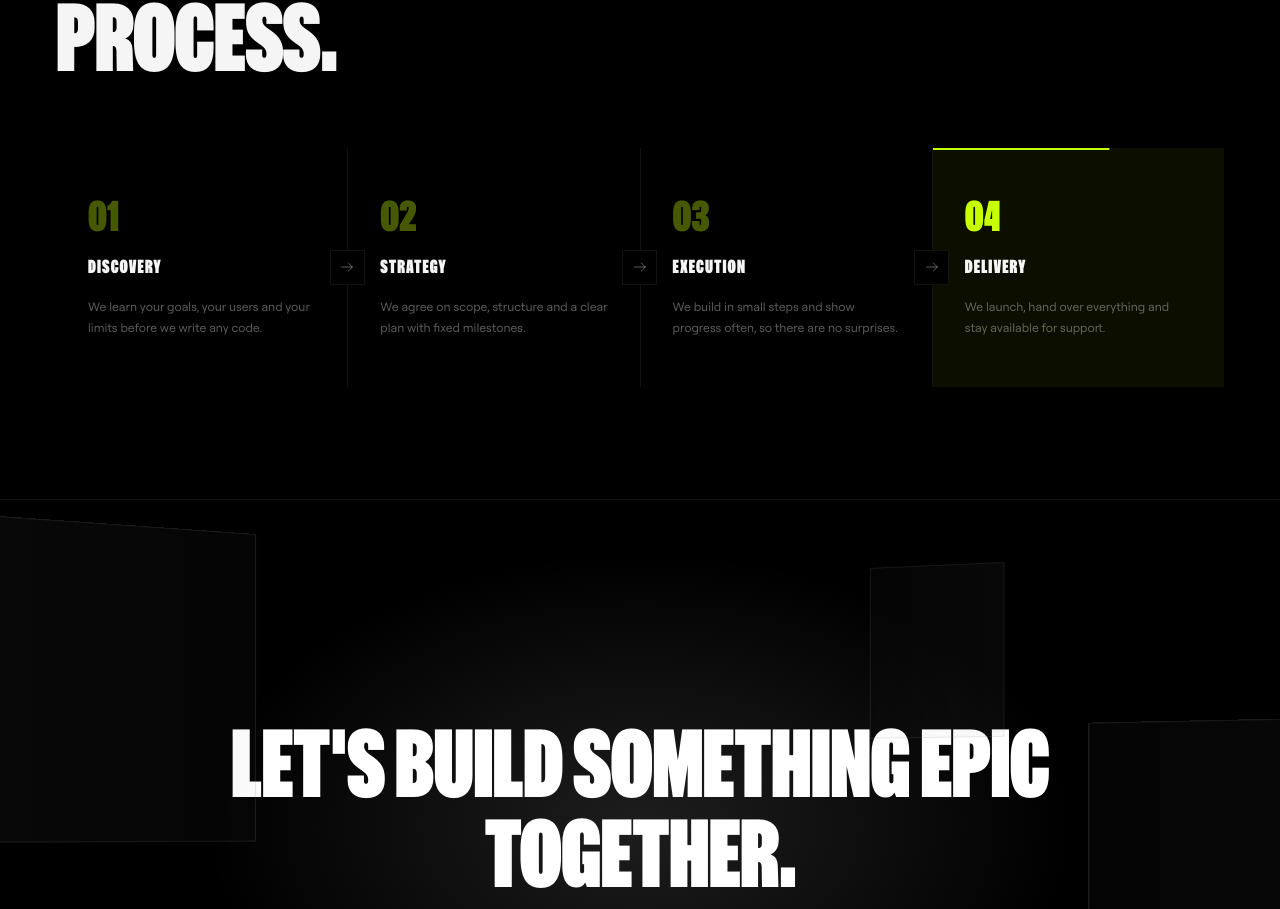
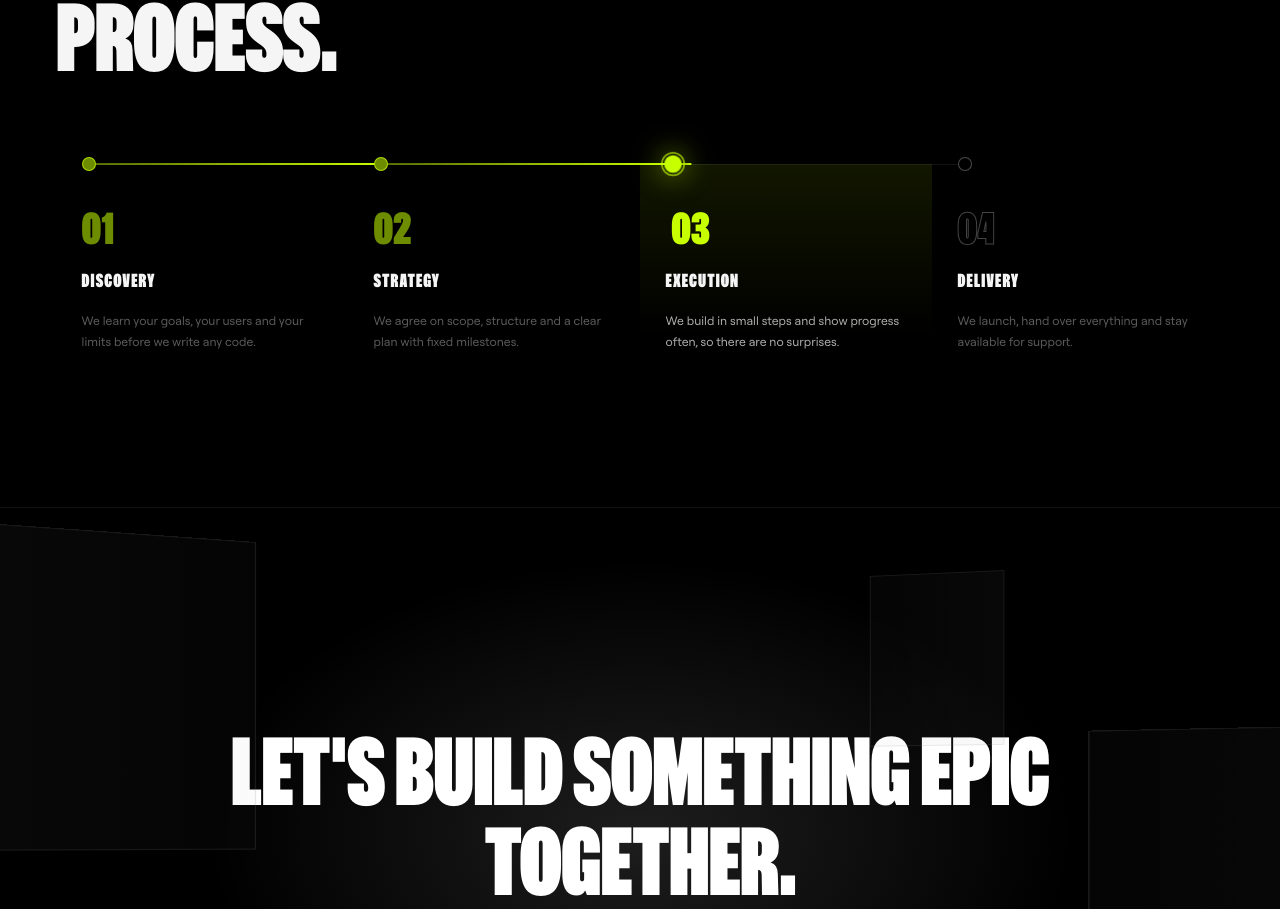
Before and after one commit to ryzkeos/arkeos, a Next.js app: page /services in a window 1280 px wide. Shown: the part 1667-2576 px from the top of the page. Built offline with nearby package versions, Linux system fonts and the light colour scheme; no server answers; the database is empty.

Commit message:
services page: redesign process section as connected timeline animation

```diff
--- a/components/ProcessFlow.tsx
+++ b/components/ProcessFlow.tsx
@@ -3,34 +3,27 @@ import { useEffect, useRef, useState, type CSSProperties } from "react";
 import { prefersReducedMotion } from "@/lib/gsap";
 import type { ProcessStep } from "@/lib/types";
 
-const DWELL_MS = 1100;
+const DWELL_MS = 1500;
 const TRAVEL_MS = 700;
-const REST_MS = 1800;
+const REST_MS = 2200;
+const RESET_MS = 700;
 const MAX_COLS = 4;
 
 type Props = { steps: ProcessStep[] };
 
 export default function ProcessFlow({ steps }: Props) {
-  const grid = useRef<HTMLDivElement>(null);
+  const root = useRef<HTMLDivElement>(null);
   const count = steps.length;
-  const [cols, set_cols] = useState(Math.min(count, MAX_COLS));
   const [live, set_live] = useState(false);
   const [active, set_active] = useState(-1);
   const [flow, set_flow] = useState(-1);
 
   useEffect(() => {
-    const el = grid.current;
+    const el = root.current;
     if (!el) return;
-    const read = () => set_cols(Math.max(1, getComputedStyle(el).gridTemplateColumns.split(" ").length));
-    read();
-    const ro = new ResizeObserver(read);
-    ro.observe(el);
     const io = new IntersectionObserver(([e]) => set_live(e.isIntersecting), { threshold: 0.4 });
     io.observe(el);
-    return () => {
-      ro.disconnect();
-      io.disconnect();
-    };
+    return () => io.disconnect();
   }, [count]);
 
   useEffect(() => {
@@ -48,43 +41,39 @@ export default function ProcessFlow({ steps }: Props) {
         at(() => set_flow(i), DWELL_MS);
         at(() => step(i + 1), DWELL_MS + TRAVEL_MS);
       } else {
-        at(() => set_active(-1), DWELL_MS + REST_MS / 2);
-        at(() => step(0), DWELL_MS + REST_MS);
+        at(() => set_active(-1), DWELL_MS + REST_MS);
+        at(() => step(0), DWELL_MS + REST_MS + RESET_MS);
       }
     };
     step(0);
     return () => timers.forEach(clearTimeout);
   }, [live, count]);
 
-  const running = active >= 0;
-
   return (
     <div
-      ref={grid}
-      className={running ? "process-grid is-live" : "process-grid"}
+      ref={root}
+      className={active >= 0 ? "process-flow is-live" : "process-flow"}
       role="list"
       style={{ "--n": Math.min(count, MAX_COLS) } as CSSProperties}
     >
       {steps.map((p, i) => {
-        const dir = (i + 1) % cols === 0 ? "down" : "right";
+        const state = i === active ? " is-active" : i < active ? " is-done" : "";
+        const filled = i < active || i === flow;
         return (
-          <div
-            key={`${i}-${p.title}`}
-            className={i === active ? "process-step is-active reveal" : "process-step reveal"}
-            role="listitem"
-            style={{ zIndex: count - i }}
-          >
+          <div key={`${i}-${p.title}`} className={`process-step${state} reveal`} role="listitem">
+            <span className="process-node" aria-hidden="true" />
+            {i < count - 1 && (
+              <span
+                className={`process-seg${filled ? " is-filled" : ""}${flow === i ? " is-flow" : ""}`}
+                aria-hidden="true"
+              >
+                <span className="process-seg__fill" />
+                <span className="process-seg__dot" />
+              </span>
+            )}
             <div className="process-step__num">{String(i + 1).padStart(2, "0")}</div>
             <h3 className="process-step__title">{p.title}</h3>
             {p.desc ? <p className="process-step__desc">{p.desc}</p> : null}
-            {i < count - 1 && (
-              <span
-                className={`process-arrow process-arrow--${dir}${flow === i ? " is-flow" : ""}`}
-                aria-hidden="true"
-              >
-                <svg viewBox="0 0 24 24"><path d="M4 12h16M14 6l6 6-6 6" /></svg>
-              </span>
-            )}
           </div>
         );
       })}
--- a/styles/services.css
+++ b/styles/services.css
@@ -199,114 +199,194 @@
   border-top: 1px solid var(--color-border);
 }
 
-.pg-services .process-grid {
-  --cols: var(--n, 4);
+.pg-services .process-flow {
+  --pad: 1.6rem;
+  --node: 14px;
+  position: relative;
   display: grid;
-  grid-template-columns: repeat(var(--cols), minmax(0, 1fr));
-  gap: 1px;
-  background: var(--color-border);
-  margin-top: 4rem;
+  grid-template-columns: repeat(var(--n, 4), minmax(0, 1fr));
+  margin-top: 5rem;
 }
 
 .pg-services .process-step {
   position: relative;
-  background: var(--color-bg);
-  padding: 3rem 2rem;
+  padding: 2.8rem var(--pad) 2.6rem;
   display: flex;
   flex-direction: column;
   gap: 1rem;
-  transition: background 0.5s var(--ease-out);
 }
 
 .pg-services .process-step::before {
   content: '';
   position: absolute;
-  left: 0; right: 0; top: 0;
+  inset: 0;
+  background: linear-gradient(to bottom, color-mix(in srgb, var(--color-accent) 9%, transparent), transparent 75%);
+  opacity: 0;
+  transition: opacity 0.7s var(--ease-out);
+  pointer-events: none;
+}
+
+.pg-services .process-step.is-active::before { opacity: 1; }
+
+.pg-services .process-node {
+  position: absolute;
+  z-index: 2;
+  top: 0;
+  left: var(--pad);
+  width: var(--node);
+  height: var(--node);
+  border-radius: 50%;
+  background: var(--color-bg);
+  border: 1px solid color-mix(in srgb, var(--color-text) 30%, transparent);
+  transform: translateY(-50%);
+  transition: background 0.5s var(--ease-out), border-color 0.5s var(--ease-out), box-shadow 0.5s var(--ease-out), transform 0.5s var(--ease-out);
+}
+
+.pg-services .process-node::after {
+  content: '';
+  position: absolute;
+  inset: -1px;
+  border-radius: 50%;
+  border: 1px solid var(--color-accent);
+  opacity: 0;
+}
+
+.pg-services .process-step.is-done .process-node {
+  background: color-mix(in srgb, var(--color-accent) 55%, var(--color-bg));
+  border-color: color-mix(in srgb, var(--color-accent) 70%, transparent);
+}
+
+.pg-services .process-step.is-active .process-node {
+  background: var(--color-accent);
+  border-color: var(--color-accent);
+  box-shadow: 0 0 22px 2px color-mix(in srgb, var(--color-accent) 55%, transparent);
+  transform: translateY(-50%) scale(1.25);
+}
+
+.pg-services .process-step.is-active .process-node::after { animation: pf-ring 1.6s var(--ease-out) infinite; }
+
+.pg-services .process-seg {
+  position: absolute;
+  z-index: 1;
+  top: 0;
+  left: calc(var(--pad) + var(--node) / 2);
+  width: 100%;
+  height: 1px;
+  background: var(--color-border);
+  pointer-events: none;
+}
+
+.pg-services .process-seg__fill {
+  position: absolute;
+  inset: 0;
   height: 2px;
-  background: var(--color-accent);
+  margin-top: -0.5px;
+  background: linear-gradient(to right, color-mix(in srgb, var(--color-accent) 40%, transparent), var(--color-accent));
   transform: scaleX(0);
   transform-origin: left center;
+  transition: transform 0.7s var(--ease-inout);
 }
 
-.pg-services .process-step.is-active {
-  background: color-mix(in srgb, var(--color-accent) 6%, var(--color-bg));
+.pg-services .process-seg.is-filled .process-seg__fill { transform: scaleX(1); }
+
+.pg-services .process-seg__dot {
+  position: absolute;
+  top: 50%;
+  left: 0;
+  width: 8px;
+  height: 8px;
+  margin: -4px 0 0 -4px;
+  border-radius: 50%;
+  background: #fff;
+  box-shadow: 0 0 16px 4px color-mix(in srgb, var(--color-accent) 70%, transparent);
+  opacity: 0;
 }
 
-.pg-services .process-step.is-active::before { animation: pf-bar 1.1s linear forwards; }
+.pg-services .process-seg.is-flow .process-seg__dot { animation: pf-dot-x 0.7s var(--ease-inout) forwards; }
 
 .pg-services .process-step__num {
+  position: relative;
   font-family: var(--font-display);
-  font-size: 2.5rem;
-  color: var(--color-accent);
+  font-size: 2.6rem;
   line-height: 1;
-  transition: opacity 0.5s var(--ease-out);
+  color: transparent;
+  -webkit-text-stroke: 1px color-mix(in srgb, var(--color-text) 28%, transparent);
+  transition: color 0.6s var(--ease-out), -webkit-text-stroke-color 0.6s var(--ease-out), transform 0.6s var(--ease-out);
 }
 
-.pg-services .process-grid.is-live .process-step:not(.is-active) .process-step__num { opacity: 0.35; }
+.pg-services .process-step.is-done .process-step__num {
+  color: color-mix(in srgb, var(--color-accent) 55%, transparent);
+  -webkit-text-stroke-color: transparent;
+}
+
+.pg-services .process-step.is-active .process-step__num {
+  color: var(--color-accent);
+  -webkit-text-stroke-color: transparent;
+  transform: translateX(0.35rem);
+}
 
 .pg-services .process-step__title {
+  position: relative;
   font-family: var(--font-display);
   font-size: 1.1rem;
   letter-spacing: 0.06em;
 }
 
 .pg-services .process-step__desc {
+  position: relative;
   font-size: 0.76rem;
   color: var(--color-muted);
   line-height: 1.72;
+  transition: color 0.6s var(--ease-out);
 }
 
-.pg-services .process-arrow {
-  position: absolute;
-  z-index: 3;
-  width: 2.2rem;
-  height: 2.2rem;
-  display: flex;
-  align-items: center;
-  justify-content: center;
-  overflow: hidden;
-  background: var(--color-bg);
-  border: 1px solid var(--color-border);
-  color: var(--color-muted);
-  pointer-events: none;
-  transition: border-color 0.4s var(--ease-out), color 0.4s var(--ease-out), background 0.4s var(--ease-out);
+.pg-services .process-step.is-active .process-step__desc { color: rgba(245, 245, 245, 0.72); }
+
+@keyframes pf-ring {
+  0% { transform: scale(1); opacity: 0.8; }
+  100% { transform: scale(2.6); opacity: 0; }
 }
-
-.pg-services .process-arrow svg {
-  width: 16px;
-  height: 16px;
-  fill: none;
-  stroke: currentColor;
-  stroke-width: 1.5;
-  stroke-linecap: square;
-  stroke-linejoin: miter;
+@keyframes pf-dot-x {
+  0% { left: 0; opacity: 0; }
+  15% { opacity: 1; }
+  85% { opacity: 1; }
+  100% { left: 100%; opacity: 0; }
 }
-
-.pg-services .process-arrow--right { right: -1.1rem; top: 50%; margin-top: -1.1rem; }
-.pg-services .process-arrow--down { left: 50%; bottom: -1.1rem; margin-left: -1.1rem; transform: rotate(90deg); }
-
-.pg-services .process-arrow.is-flow {
-  border-color: var(--color-accent);
-  background: var(--color-accent);
-  color: #000;
-}
-
-.pg-services .process-arrow.is-flow svg { animation: pf-travel 0.7s var(--ease-inout) both; }
-
-@keyframes pf-bar { from { transform: scaleX(0); } to { transform: scaleX(1); } }
-@keyframes pf-travel {
-  0% { transform: translateX(-2.2rem); }
-  100% { transform: translateX(0); }
+@keyframes pf-dot-y {
+  0% { top: 0; opacity: 0; }
+  15% { opacity: 1; }
+  85% { opacity: 1; }
+  100% { top: 100%; opacity: 0; }
 }
 
 @media (max-width: 1100px) {
   .pg-services .svc-row { grid-template-columns: 60px 1fr; }
   .pg-services .svc-meta { display: none; }
-  .pg-services .process-step { padding: 2.4rem 1.4rem; }
+  .pg-services .process-flow { --pad: 1.2rem; }
 }
 
 @media (max-width: 900px) {
-  .pg-services .process-grid { --cols: 1; }
+  .pg-services .process-flow { grid-template-columns: 1fr; margin-top: 3rem; }
+  .pg-services .process-step { padding: 2rem 0 2.4rem 3rem; }
+  .pg-services .process-node { top: 3.3rem; left: 0; }
+  .pg-services .process-seg {
+    top: 3.3rem;
+    left: calc(var(--node) / 2);
+    width: 1px;
+    height: 100%;
+  }
+  .pg-services .process-seg__fill {
+    inset: 0;
+    width: 2px;
+    height: 100%;
+    margin: 0 0 0 -0.5px;
+    background: linear-gradient(to bottom, color-mix(in srgb, var(--color-accent) 40%, transparent), var(--color-accent));
+    transform: scaleY(0);
+    transform-origin: center top;
+  }
+  .pg-services .process-seg.is-filled .process-seg__fill { transform: scaleY(1); }
+  .pg-services .process-seg__dot { top: 0; left: 50%; margin: -4px 0 0 -4px; }
+  .pg-services .process-seg.is-flow .process-seg__dot { animation-name: pf-dot-y; }
 }
 
 @media (max-width: 768px) {
@@ -322,10 +402,9 @@
   .pg-services #services { padding: 3rem 1.2rem 5rem; }
   .pg-services #process  { padding: 3rem 1.2rem; }
   .pg-services .svc-title { font-size: clamp(1.5rem, 7vw, 2.2rem); }
-  .pg-services .process-step { padding: 2rem 1.2rem; }
 }
 
 @media (prefers-reduced-motion: reduce) {
-  .pg-services .process-step.is-active::before { animation: none; }
-  .pg-services .process-arrow.is-flow svg { animation: none; }
+  .pg-services .process-step.is-active .process-node::after,
+  .pg-services .process-seg.is-flow .process-seg__dot { animation: none; }
 }
```
